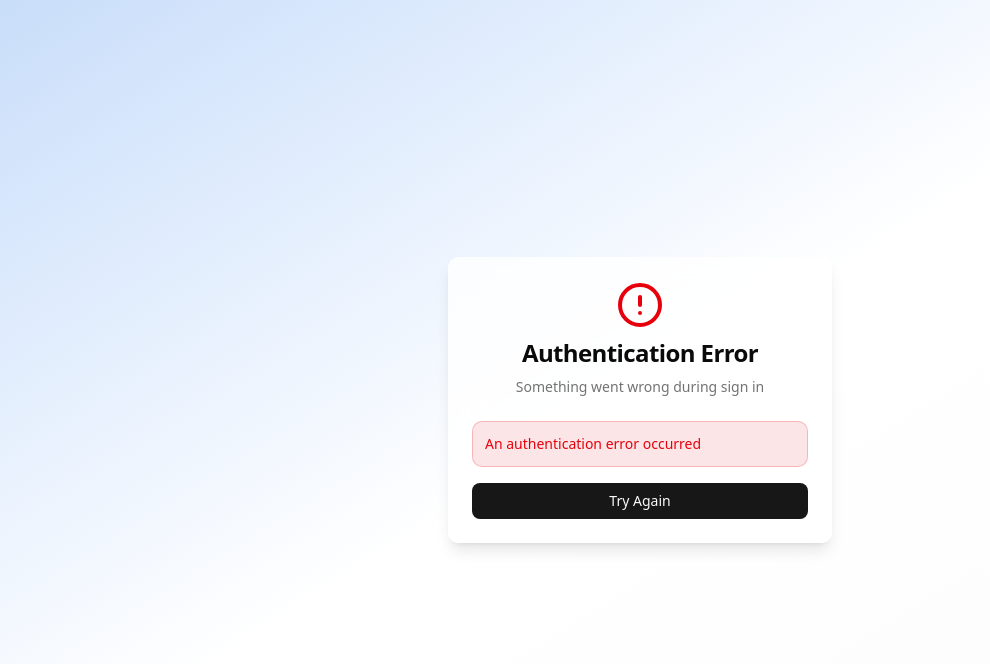
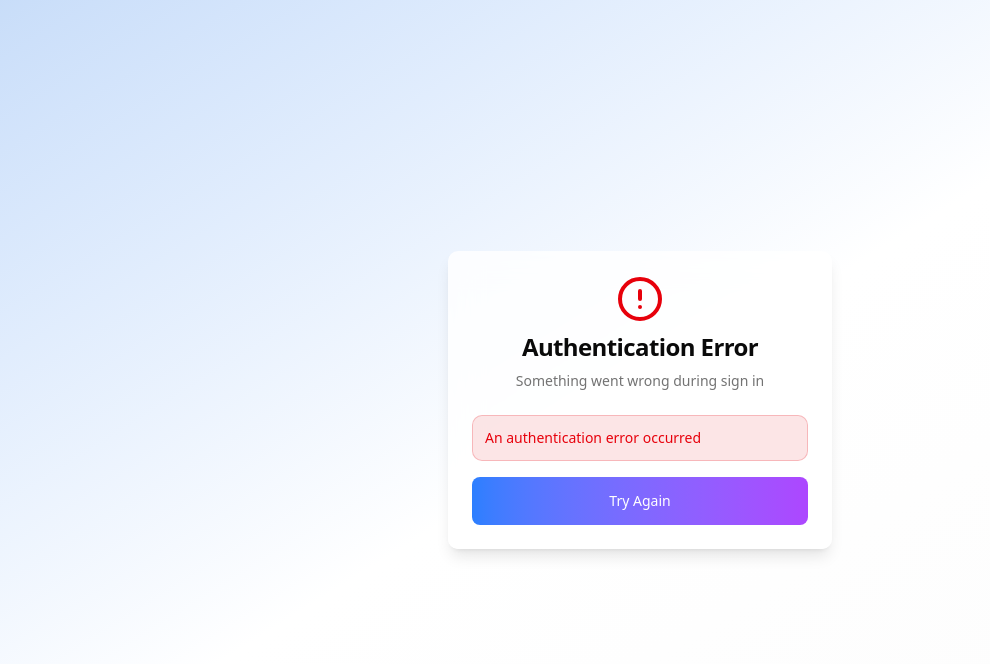
Before and after one commit to Kha-10/beacons, a Next.js app: page /auth/auth-code-error in a window 1280 px wide. Shown: the top 664 px of the page, without its empty margins (0-990 px from the left). Built offline with nearby package versions, Linux system fonts and the light colour scheme.

Commit message:
changed button color

```diff
--- a/src/app/auth/auth-code-error/page.tsx
+++ b/src/app/auth/auth-code-error/page.tsx
@@ -31,7 +31,7 @@ export default function AuthCodeErrorPage() {
             <p className="text-sm text-destructive">{error}</p>
           </div>
           <Link href="/signin" className="w-full block">
-            <Button className="w-full">Try Again</Button>
+            <Button className="w-full py-6 bg-linear-to-r from-blue-500 to-purple-500 text-white hover:from-blue-600 hover:to-purple-600">Try Again</Button>
           </Link>
         </CardContent>
       </Card>
```
